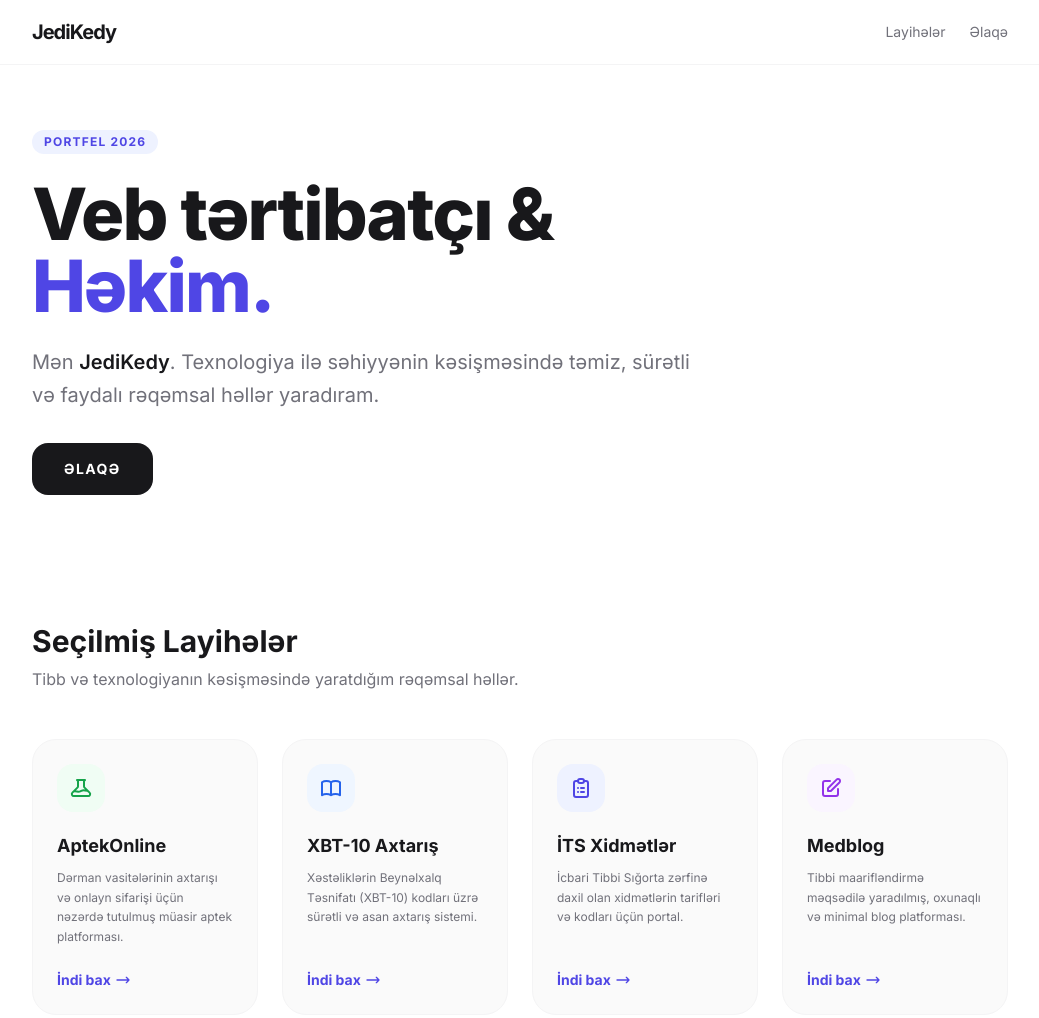
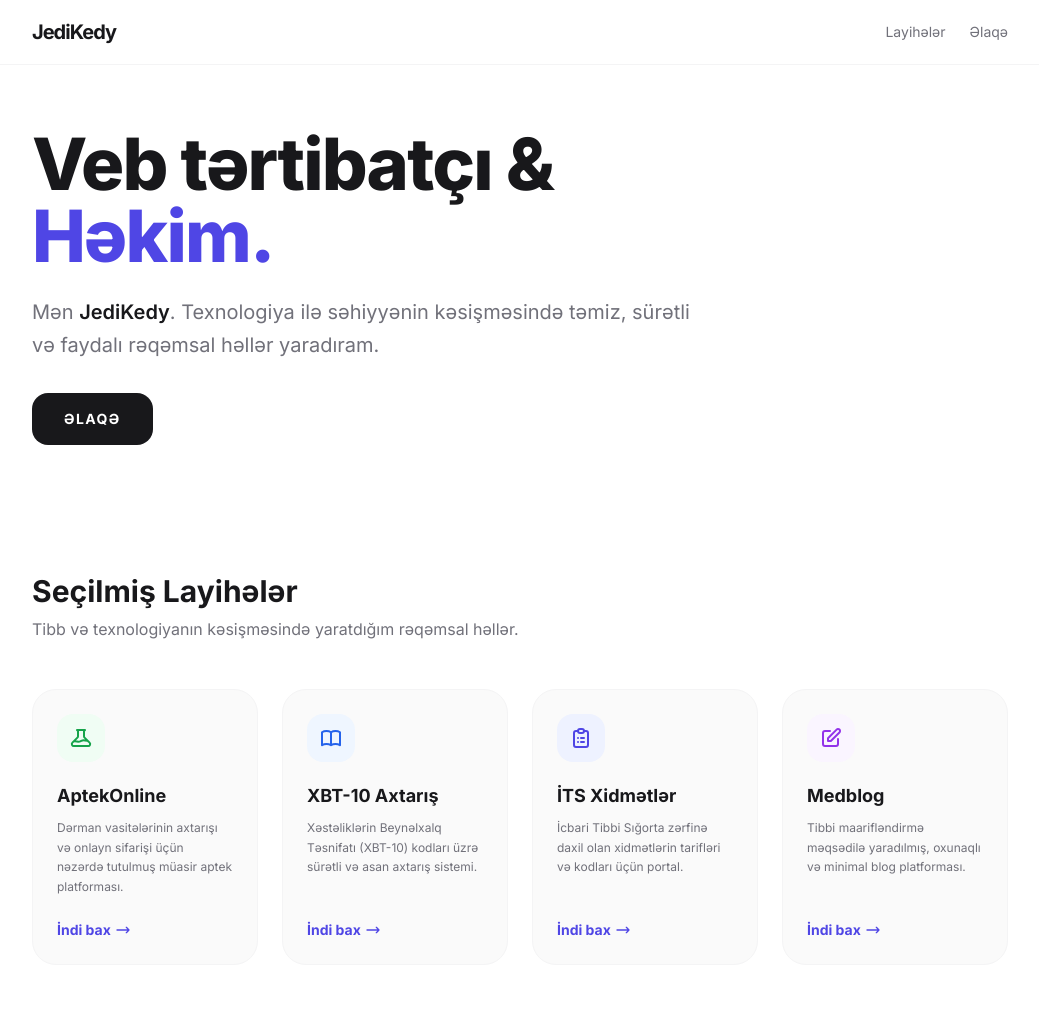
Before and after one commit to JediKedy/jedikedy.github.io, a plain HTML site: page index.html in a window 1280 px wide. Shown: the top 1018 px of the page, without its empty margins (120-1159 px from the left). Drawn offline with nearby package versions, Linux system fonts and the light colour scheme.

Commit message:
Remove 'Portfel 2026' span from header

```diff
--- a/index.html
+++ b/index.html
@@ -25,7 +25,6 @@
     <main class="max-w-5xl mx-auto px-6 space-y-32 pb-24">
 
         <header id="top" class="pt-32">
-            <span class="inline-block py-1 px-3 rounded-full bg-indigo-50 dark:bg-indigo-900/30 text-indigo-600 dark:text-indigo-400 text-xs font-bold uppercase tracking-widest mb-6">Portfel 2026</span>
             <h1 class="text-5xl md:text-7xl font-extrabold tracking-tight mb-6 leading-tight">
                 Veb tərtibatçı & <br>
                 <span class="text-indigo-600 dark:text-indigo-400 font-black">Həkim.</span>
```
